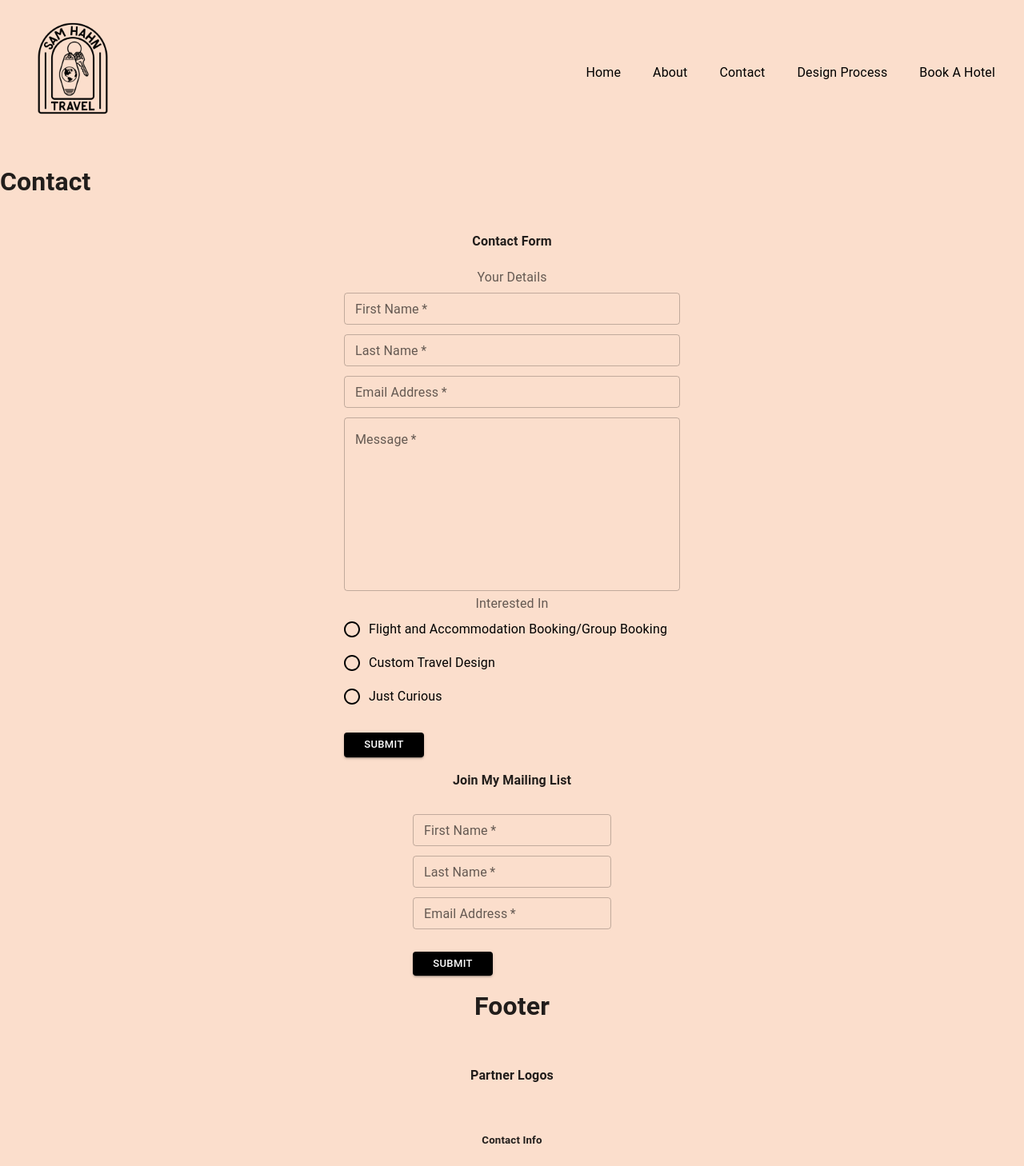
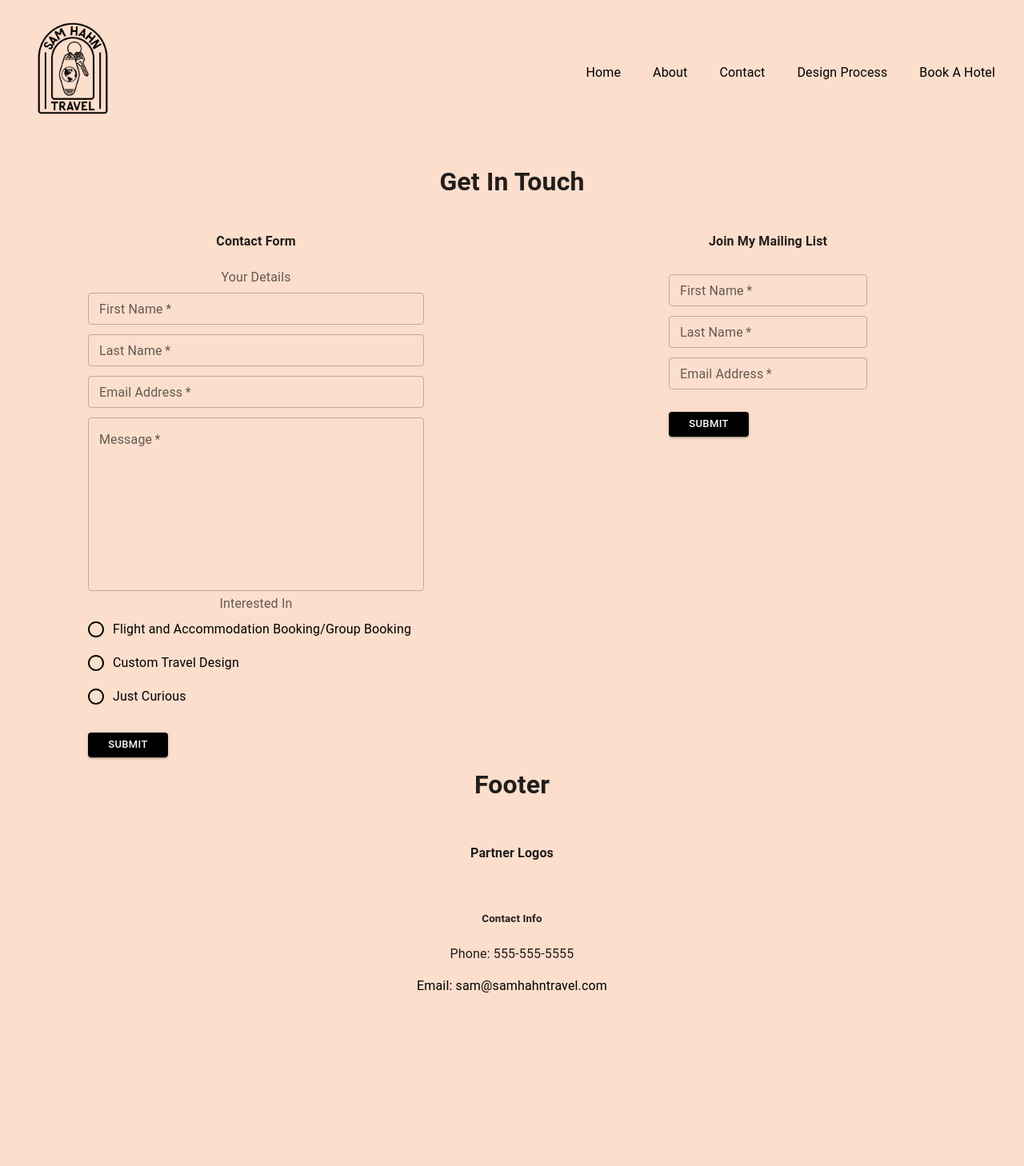
Before and after one commit to KLong75/sam-hahn-travel, a React (Create React App) app: page /contact in a window 1280 px wide. Shown: the whole page at 80% size. After the commit the page ends 1261 px from the top, so only its background shows below. Built offline with nearby package versions, Linux system fonts and the light colour scheme.

Commit message:
contact spacing, add mailto href to contact email address

```diff
--- a/src/components/ContactInfo/index.js
+++ b/src/components/ContactInfo/index.js
@@ -6,8 +6,15 @@ const ContactInfo = () => {
   return (
     <div>
       <h5>Contact Info</h5>
+      <p>Phone: 555-555-5555</p>
+
+      <a href="mailto:sam@samhahntravel.com "><p>Email: sam@samhahntravel.com</p></a>
     </div>
   );
 };
 
 export default ContactInfo;
+
+// make the email <p> a link to send an email
+// show example
+// <a href="mailto:sam@samhahntravel.com ">
--- a/src/pages/About.js
+++ b/src/pages/About.js
@@ -9,16 +9,20 @@ import samPic from  '../assets/images/sam_pic.jpg';
 const About = () => {
   return (
     <Grid container spacing={1} textAlign='left' justifyContent='center'>
-      <Grid xs={12} md={6}><h1>Hi, I'm Sam.</h1>
+      <Grid xs={12} md={6}>
+        <h1>Hi, I'm Sam.</h1>
 
-      <p>I provide clients with singular experiences that reflect their unique lifestyles and personalities.</p>
-      <p>My partnerships and experience enable you to discover and appreciate the culture of a destination with the added bonus of VIP perks and comfort.</p>
+        <p>I provide clients with singular experiences that reflect their unique lifestyles and personalities.</p>
 
-      <p>I started Sam Hahn Travel to bring the far corners of the world just a little bit closer. Creating authentic experience and making memories through travel is my passion. I love sharing insight, smoothing wrinkles, and amplifying itineraries to make the process amazing. </p>
+        <p>My partnerships and experience enable you to discover and appreciate the culture of a destination with the added bonus of VIP perks and comfort.</p>
 
-      <p>If you are looking to take your personal or professional travel to the next level, I can help. By working with carefully selected travel partners around the globe, I can assure my clients that they’ll be comfortable and supported while enjoying the experience of a new or long-beloved destination. </p>
+        <p>I started Sam Hahn Travel to bring the far corners of the world just a little bit closer. Creating authentic experience and making memories through travel is my passion. I love sharing insight, smoothing wrinkles, and amplifying itineraries to make the process amazing. </p>
+
+        <p>If you are looking to take your personal or professional travel to the next level, I can help. By working with carefully selected travel partners around the globe, I can assure my clients that they’ll be comfortable and supported while enjoying the experience of a new or long-beloved destination. </p>
       </Grid>
-      <Grid xs={12} md={6}><img src={samPic} alt='Sam Hahn' /></Grid>
+      <Grid xs={12} md={6}>
+        <img src={samPic} alt='Sam Hahn' />
+      </Grid>
       <InstagramFeed />
 
     </Grid>
--- a/src/pages/Contact.js
+++ b/src/pages/Contact.js
@@ -1,15 +1,18 @@
 import React from 'react';
+
+// import from Material UI
+import Grid from '@mui/material/Unstable_Grid2';
 
 import ContactForm from '../components/ContactForm';
 import MailingListSignUp from '../components/MailingListSignUp';
 
 const Contact = () => {
   return (
-    <div>
-      <h1>Contact</h1>
-      <ContactForm />
-      <MailingListSignUp />
-    </div>
+    <Grid container justifyContent='center' textAlign='center'>
+    <Grid xs={12}><h1>Get In Touch</h1></Grid>
+      <Grid xs={12} md={6}><ContactForm /></Grid>
+      <Grid xs={12} md={6}><MailingListSignUp /></Grid>
+    </Grid>
   );
 };
 
```
